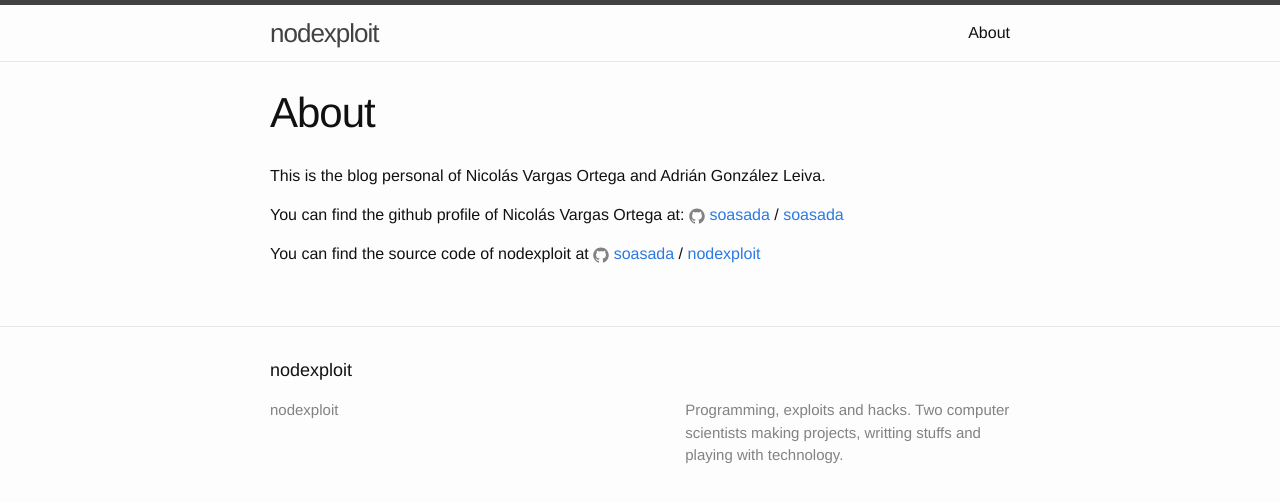
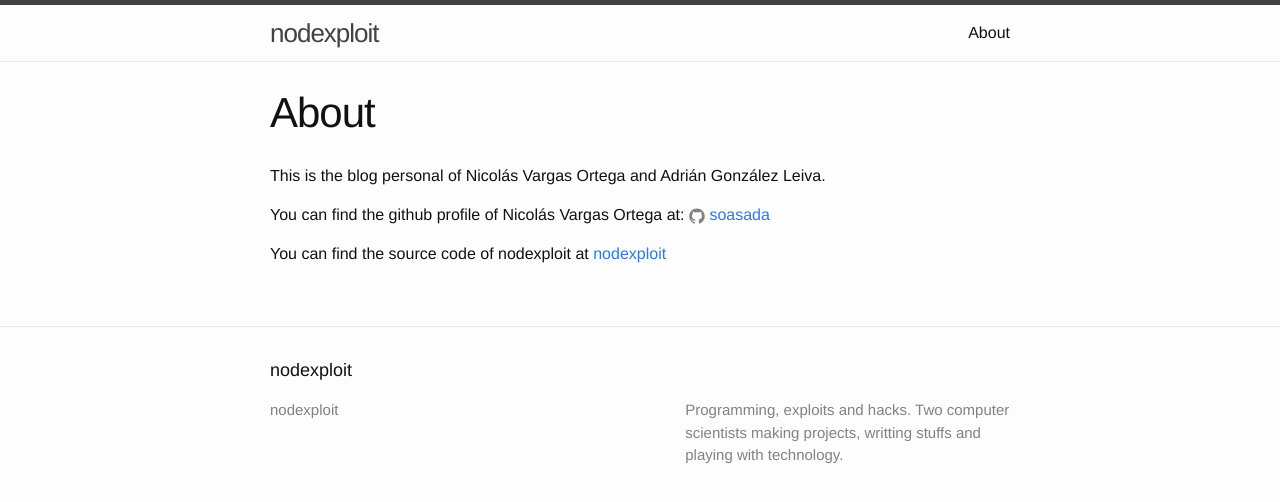
Before and after one commit to soasada/soasada.github.io, a Jekyll site: the page built from about.md, in a window 1280 px wide. Shown: the top 502 px of the page. Built offline with Jekyll 4.4.1, drawn with Linux system fonts in a browser that asks for light colours.

Commit message:
Added about urls

```diff
--- a/about.md
+++ b/about.md
@@ -7,9 +7,7 @@ permalink: /about/
 This is the blog personal of Nicolás Vargas Ortega and Adrián González Leiva.
 
 You can find the github profile of Nicolás Vargas Ortega at:
-{% include icon-github.html username="soasada" %} /
-[soasada](https://github.com/soasada)
+{% include icon-github.html username="soasada" %}
 
 You can find the source code of nodexploit at
-{% include icon-github.html username="soasada" %} /
 [nodexploit](https://github.com/soasada/soasada.github.io)
```
